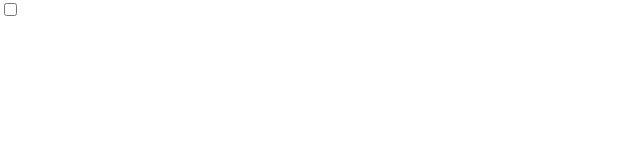
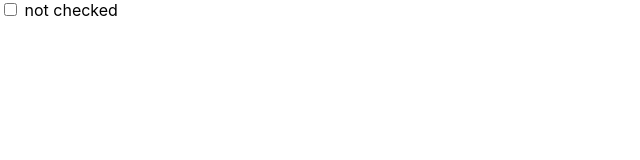
Before and after one commit to MahamJamil/hello-react, a React (Create React App) app: page / in a window 1280 px wide. Shown: the top 160 px of the page, without its empty margins (0-640 px from the left). Built offline with nearby package versions, Linux system fonts and the light colour scheme.

Commit message:
display text based if value is checked

```diff
--- a/src/index.js
+++ b/src/index.js
@@ -7,8 +7,8 @@ function CheckBox() {
     return ( <
         >
         <
-        input type = "checkbox" / >
-        <
+        input type = "checkbox"
+        value = "checked" / > { checked ? "checked" : "not checked" } <
         />
     )
 
```
